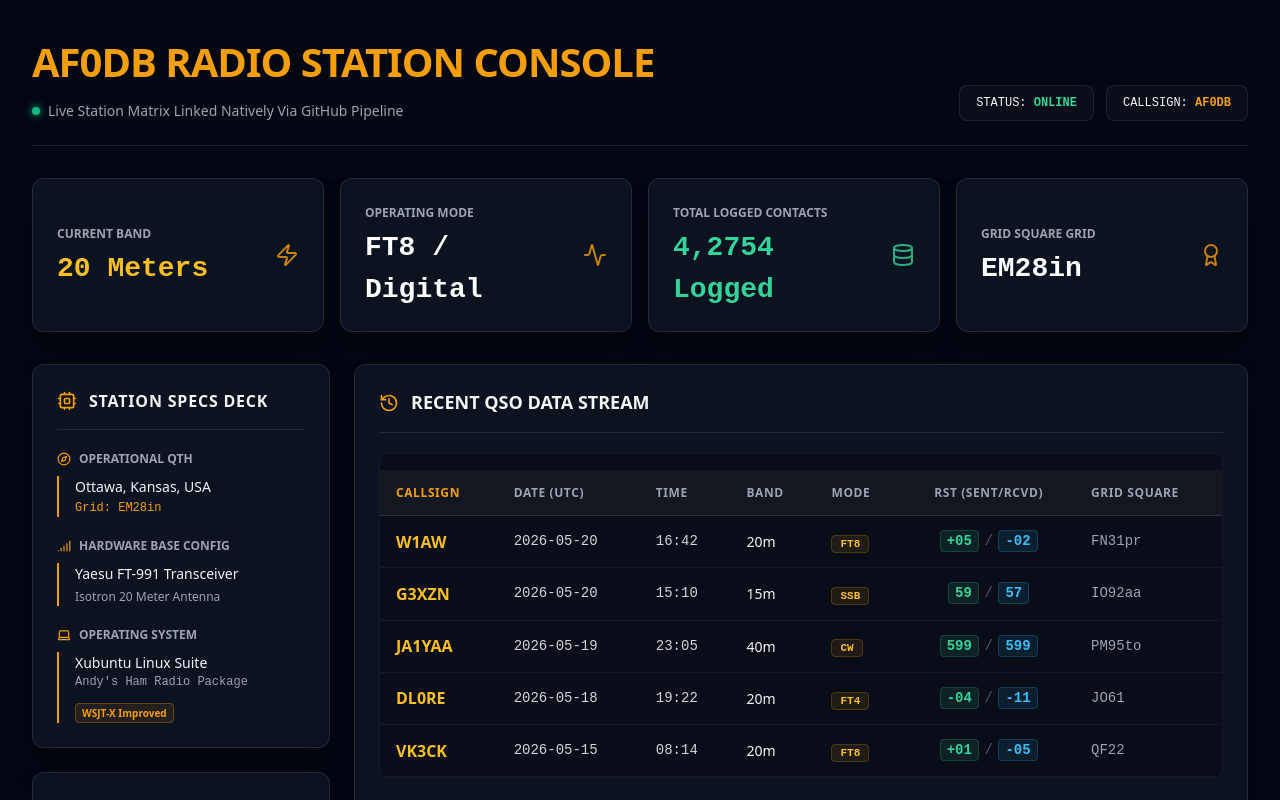
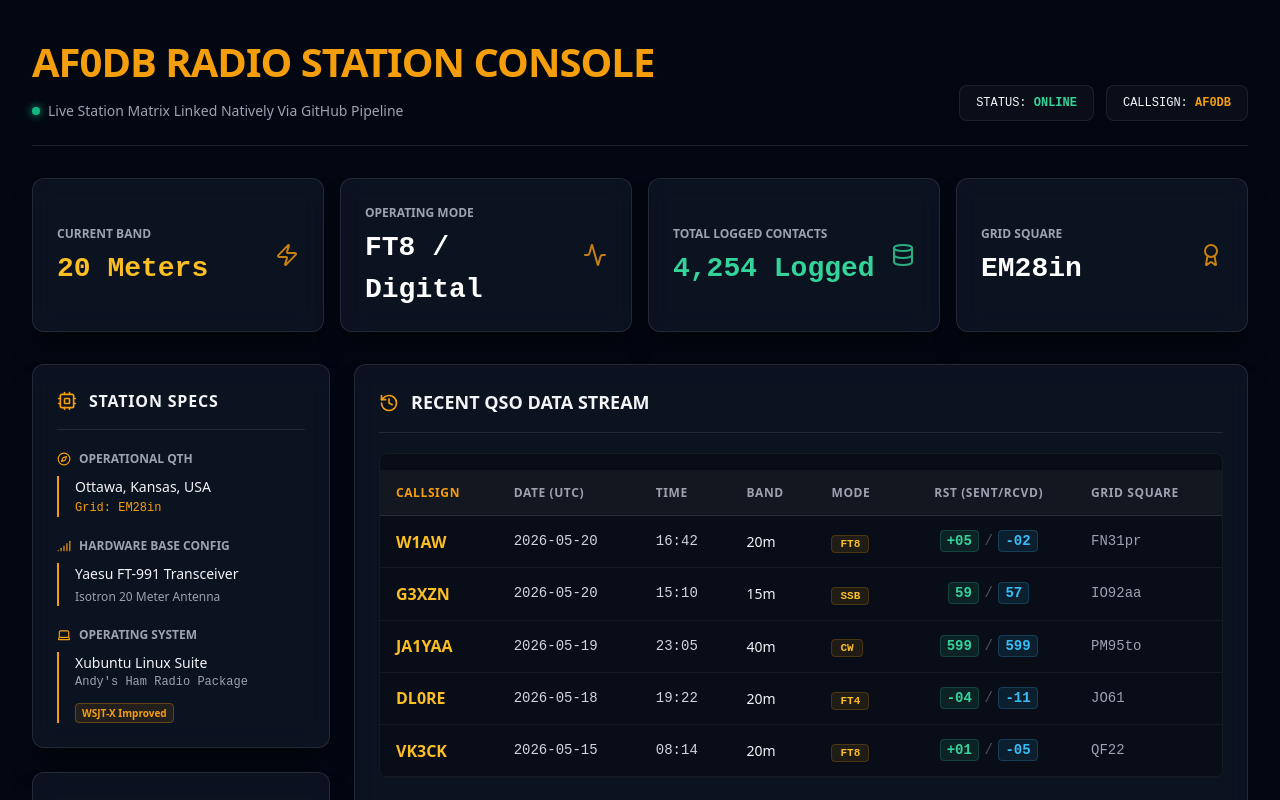
Before and after one commit to prenger745/af0db-radio, a Next.js app: page / in a window 1280 px wide. Shown: the top 800 px of the page. Built offline with nearby package versions, Linux system fonts and the light colour scheme.

Commit message:
Update page.tsx

```diff
--- a/app/page.tsx
+++ b/app/page.tsx
@@ -106,15 +106,15 @@ export default function Page() {
 
         <div className="card-deck metric-card">
           <div>
-            <span style={{ fontSize: "0.75rem", fontWeight: 600, color: "#9ca3af", textTransform: "uppercase" }}>Total Logged contacts</span>
-            <div className="stat-value" style={{ color: "#34d399" }}>4,2754 Logged</div>
+            <span style={{ fontSize: "0.75rem", fontWeight: 600, color: "#9ca3af", textTransform: "uppercase" }}>Total Logged Contacts</span>
+            <div className="stat-value" style={{ color: "#34d399" }}>4,254 Logged</div>
           </div>
           <Database style={{ color: "#34d399", width: "24px", height: "24px", opacity: 0.8 }} />
         </div>
 
         <div className="card-deck metric-card">
           <div>
-            <span style={{ fontSize: "0.75rem", fontWeight: 600, color: "#9ca3af", textTransform: "uppercase" }}>Grid Square Grid</span>
+            <span style={{ fontSize: "0.75rem", fontWeight: 600, color: "#9ca3af", textTransform: "uppercase" }}>Grid Square</span>
             <div className="stat-value">EM28in</div>
           </div>
           <Award style={{ color: "#f59e0b", width: "24px", height: "24px", opacity: 0.8 }} />
@@ -131,7 +131,7 @@ export default function Page() {
           <div className="card-deck">
             <div style={{ display: "flex", alignItems: "center", gap: "0.75rem", borderBottom: "1px solid rgba(255,255,255,0.1)", paddingBottom: "1rem", marginBottom: "1.25rem" }}>
               <Cpu style={{ color: "#f59e0b", width: "20px", height: "20px" }} />
-              <h2 style={{ fontSize: "1rem", fontWeight: 700, textTransform: "uppercase", letterSpacing: "0.05em" }}>Station Specs Deck</h2>
+              <h2 style={{ fontSize: "1rem", fontWeight: 700, textTransform: "uppercase", letterSpacing: "0.05em" }}>Station Specs</h2>
             </div>
 
             <div style={{ marginBottom: "1.25rem" }}>
@@ -177,7 +177,7 @@ export default function Page() {
               <h2 style={{ fontSize: "1rem", fontWeight: 700, textTransform: "uppercase", letterSpacing: "0.05em" }}>Interface Engine</h2>
             </div>
 
-            <div style={{ spaceY: "1rem", display: "flex", flexDirection: "column", gap: "1rem", fontSize: "0.825rem", fontFamily: "monospace" }}>
+            <div style={{ display: "flex", flexDirection: "column", gap: "1rem", fontSize: "0.825rem", fontFamily: "monospace" }}>
               <div style={{ display: "flex", justifyContent: "space-between", borderBottom: "1px solid rgba(255,255,255,0.03)", paddingBottom: "0.25rem" }}>
                 <span style={{ color: "#9ca3af" }}>CAT Engine</span>
                 <span style={{ color: "#34d399" }}>CONNECTED</span>
@@ -225,7 +225,7 @@ export default function Page() {
                 <tbody>
                   {qsoLogs.map((qso, index) => (
                     <tr key={index}>
-                      <td style={{ fontWeight: 900, color: "#fbbf24", fontSize: "1rem", tracking: "0.02em" }}>{qso.callsign}</td>
+                      <td style={{ fontWeight: 900, color: "#fbbf24", fontSize: "1rem" }}>{qso.callsign}</td>
                       <td style={{ fontFamily: "monospace", color: "#d1d5db" }}>{qso.date}</td>
                       <td style={{ fontFamily: "monospace", color: "#d1d5db" }}>{qso.time}</td>
                       <td style={{ fontWeight: 500 }}>{qso.band}</td>
```
